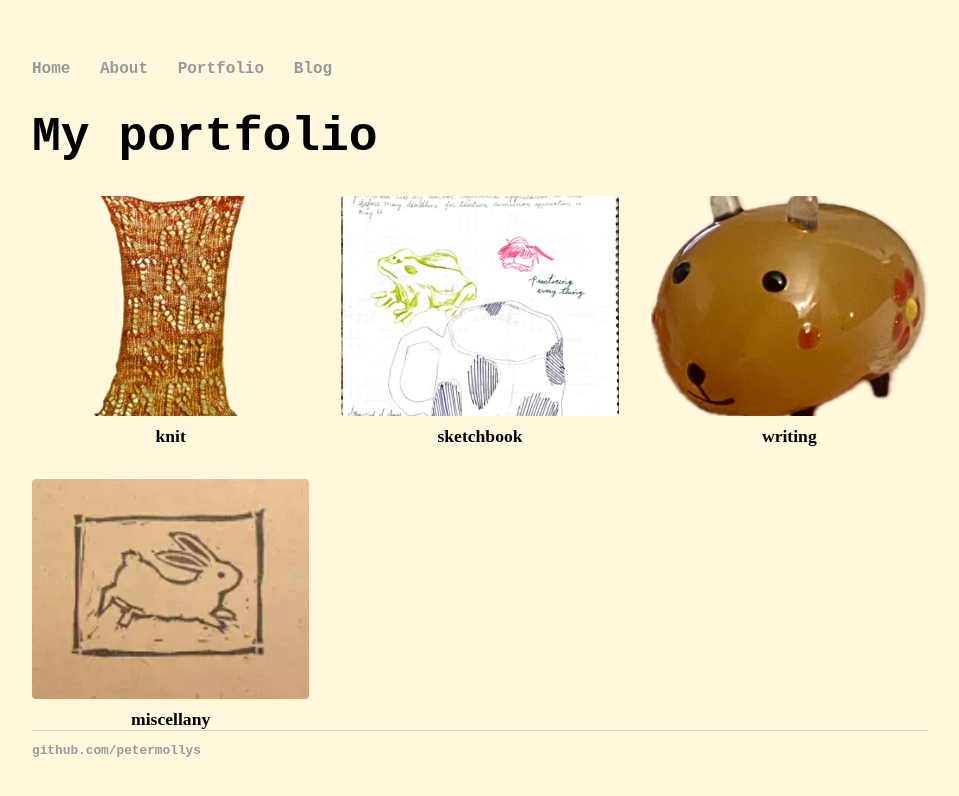
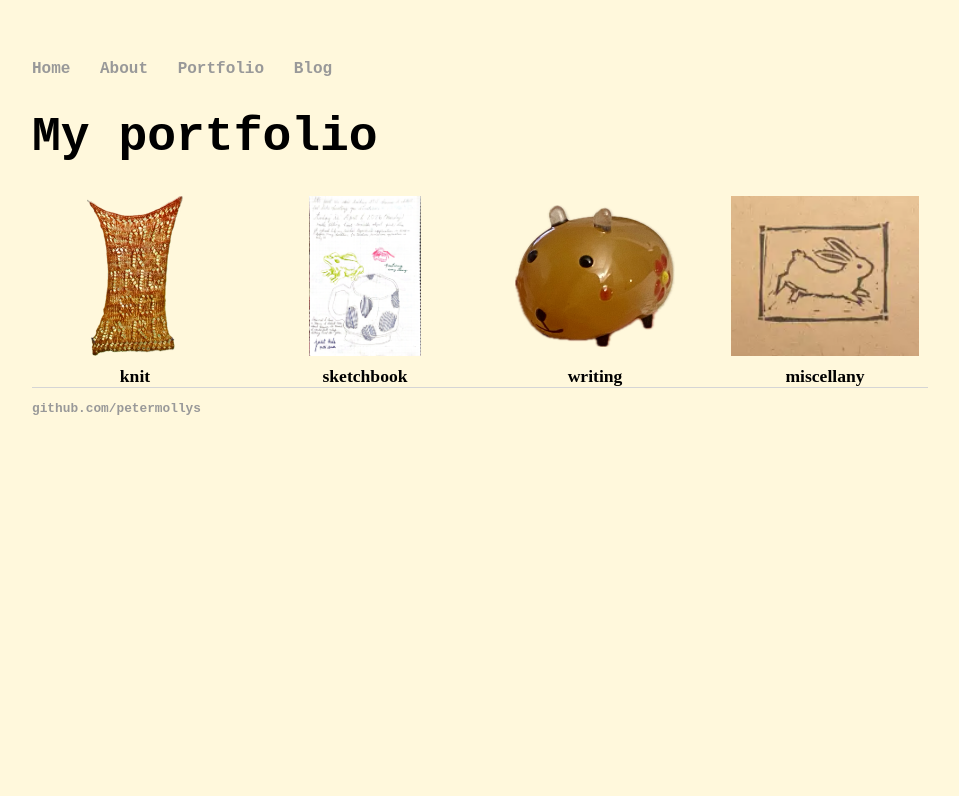
Before and after one commit to petermollys/petermollys.github.io, a Jekyll site: the page built from portfolio/index.html, in a window 1280 px wide. Shown: the top 796 px of the page, without its empty margins (160-1119 px from the left). Built offline with Jekyll 4.4.1, drawn with Linux system fonts in a browser that asks for light colours.

Commit message:
Update portfolio.css

```diff
--- a/css/portfolio.css
+++ b/css/portfolio.css
@@ -1,7 +1,7 @@
 .category-grid {
   display: grid;
-  grid-template-columns: repeat(auto-fill, minmax(220px, 1fr));
-  gap: 2rem;
+  grid-template-columns: repeat(auto-fill, minmax(180px, 1fr));
+  gap: 1.5rem;
   margin-top: 1.5rem;
 }
 .category-tile {
@@ -12,8 +12,8 @@
 }
 .category-tile img {
   width: 100%;
-  height: 220px;
-  object-fit: cover;
+  height: 160px;
+  object-fit: contain;
   border-radius: 4px;
   display: block;
 }
@@ -24,13 +24,14 @@
 
 .work-grid {
   display: grid;
-  grid-template-columns: repeat(auto-fill, minmax(260px, 1fr));
-  gap: 2rem;
+  grid-template-columns: repeat(auto-fill, minmax(200px, 1fr));
+  gap: 1.5rem;
   margin-top: 1.5rem;
 }
 .work img {
   width: 100%;
-  height: auto;
+  max-height: 220px;
+  object-fit: contain;
   display: block;
   border-radius: 4px;
 }
@@ -44,6 +45,6 @@
   margin: 0 0 0.5rem;
 }
 .work .description {
-  font-size: 0.4rem;
+  font-size: 0.85rem;
   line-height: 1.4;
 }
```
